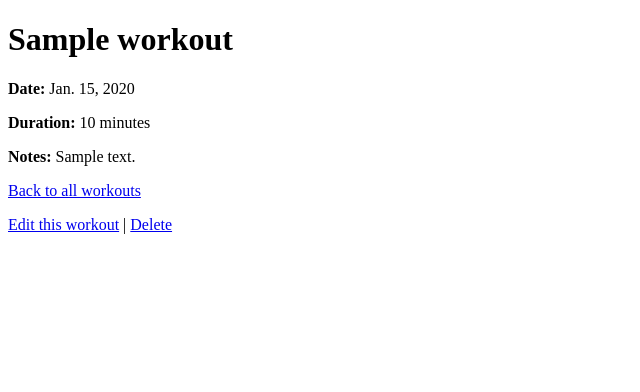
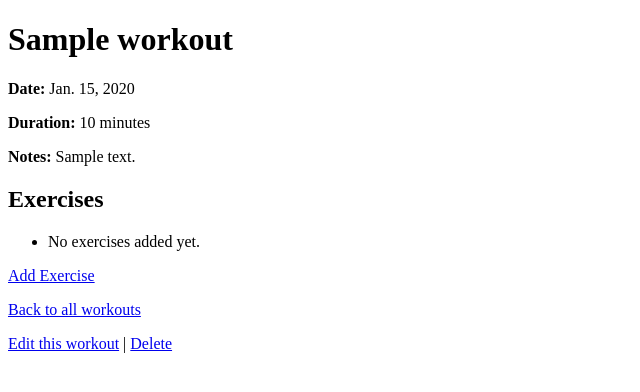
Before and after one commit to danielsangronis1386/django-crud-app-lab, a Django app: page /workouts/1/ in a window 1280 px wide. Shown: the top 392 px of the page, without its empty margins (0-640 px from the left). Run offline with Django 5.2, Linux system fonts and the light colour scheme; tables that the repository leaves empty hold one stand-in row (values such as "Sample post").

Commit message:
workout_detail update

```diff
--- a/drnlog/workouts/templates/workouts/workout_detail.html
+++ b/drnlog/workouts/templates/workouts/workout_detail.html
@@ -4,10 +4,27 @@
     <title>{{ workout.name }}</title>
 </head>
 <body>
-    <h1> {{ workout.name }}</h1>
+    <h1>{{ workout.name }}</h1>
     <p><strong>Date:</strong> {{ workout.date}}</p>
     <p><strong>Duration:</strong> {{ workout.duration}} minutes</p>
     <p><strong>Notes:</strong> {{ workout.notes|default:"No notes."}}</p>
+
+    <h2>Exercises</h2>
+    <ul>
+        {% for exercise in workout.exercise_set.all %}
+
+            <li>
+                <strong>{{ exercise.name }}</strong>
+                ({{ exercise.category }}) – {{ exercise.sets }} sets × {{ exercise.reps }} reps
+                {% if exercise.weight %}
+                    - {{ exercise.weight }} lbs
+                {% endif %}
+            </li>
+         {% empty %}
+            <li>No exercises added yet.</li>
+         {% endfor %}
+    </ul>
+    <p><a href="{% url 'exercise_create' workout.id %}">Add Exercise</a></p>
     <p><a href="{% url 'workout_list' %}">Back to all workouts</a></p>
     <p><a href="{% url 'workout_update' workout.id %}">Edit this workout</a> |
     <a href="{% url 'workout_delete' workout.id %}">Delete</a></p>
```
